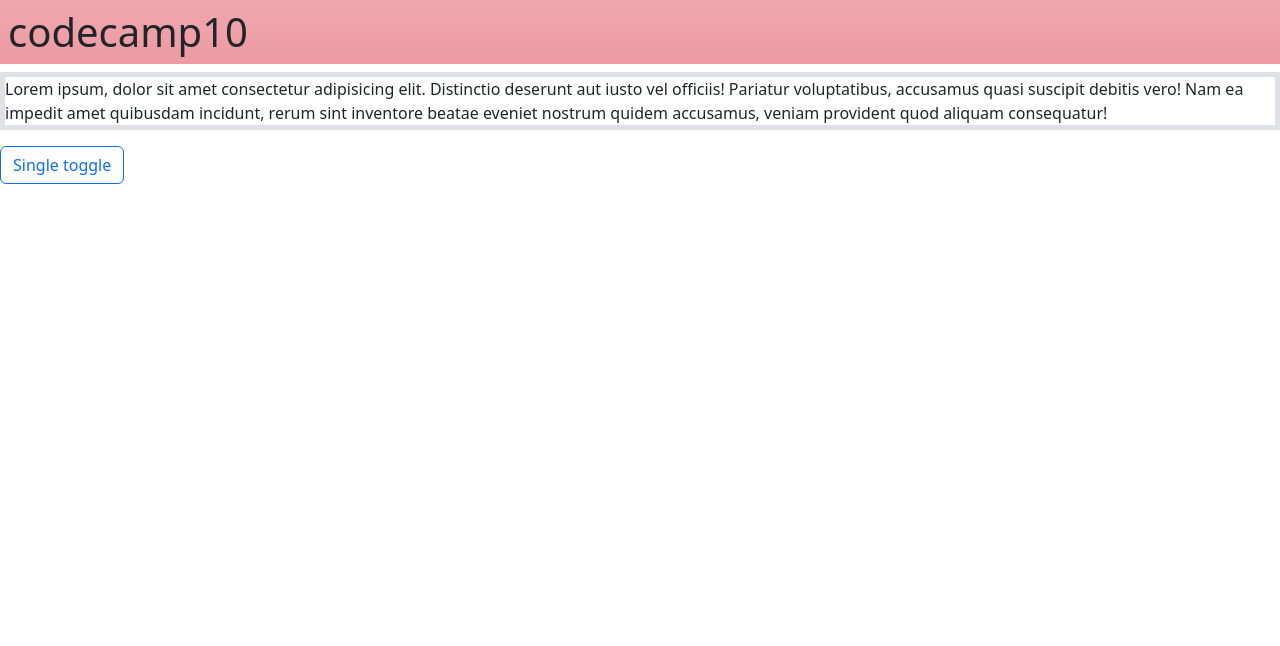
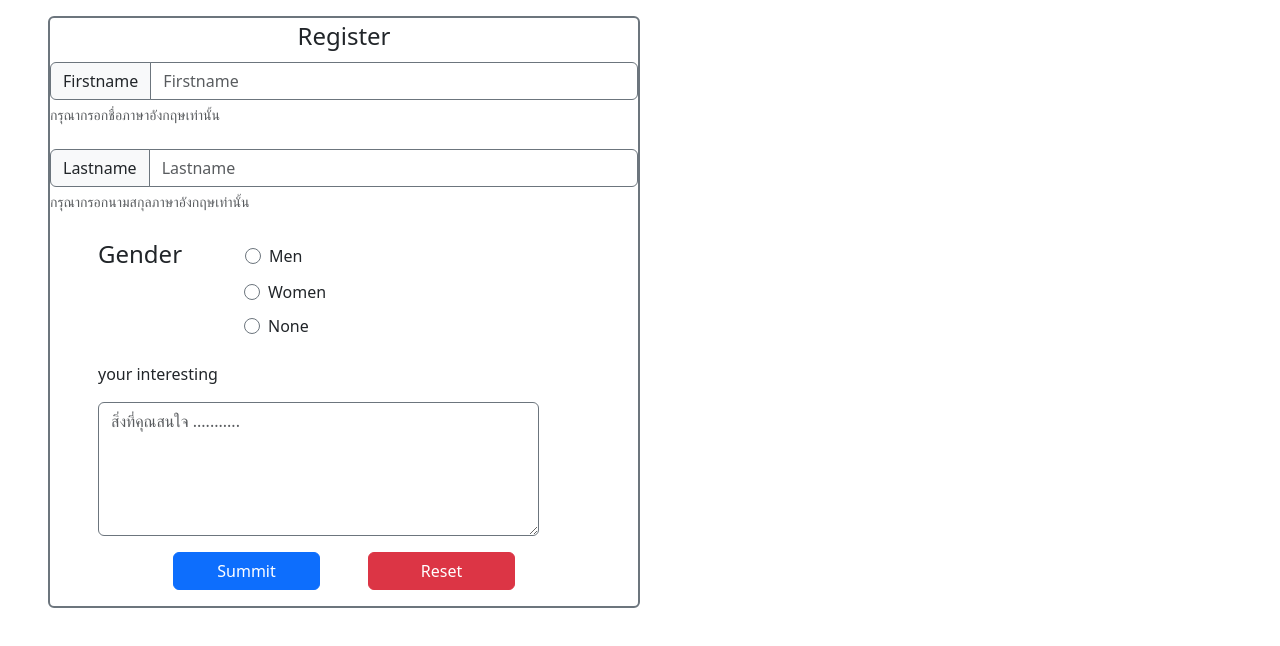
Before and after one commit to Sarunyamk/test, a website: page codecamp/bootstrap/bootstrap.html in a window 1280 px wide. Drawn offline with nearby package versions, Linux system fonts and the light colour scheme.

Commit message:
update form

```diff
--- a/codecamp/bootstrap/bootstrap.html
+++ b/codecamp/bootstrap/bootstrap.html
@@ -1,18 +1,83 @@
 <!DOCTYPE html>
 <html lang="en">
+
 <head>
     <meta charset="UTF-8">
     <meta name="viewport" content="width=device-width, initial-scale=1.0">
     <title>Document</title>
-    <link href="https://cdn.jsdelivr.net/npm/bootstrap@5.3.3/dist/css/bootstrap.min.css" rel="stylesheet" integrity="sha384-QWTKZyjpPEjISv5WaRU9OFeRpok6YctnYmDr5pNlyT2bRjXh0JMhjY6hW+ALEwIH" crossorigin="anonymous">
+    <link href="https://cdn.jsdelivr.net/npm/bootstrap@5.3.3/dist/css/bootstrap.min.css" rel="stylesheet"
+        integrity="sha384-QWTKZyjpPEjISv5WaRU9OFeRpok6YctnYmDr5pNlyT2bRjXh0JMhjY6hW+ALEwIH" crossorigin="anonymous">
 </head>
-<body>
-<h1 class="bg-danger bg-gradient bg-opacity-50 p-2 my">codecamp10</h1>
-<p class="border border-5">Lorem ipsum, dolor sit amet consectetur adipisicing elit. Distinctio deserunt aut iusto vel officiis! Pariatur voluptatibus, accusamus quasi suscipit debitis vero! Nam ea impedit amet quibusdam incidunt, rerum sint inventore beatae eveniet nostrum quidem accusamus, veniam provident quod aliquam consequatur!</p>
 
-<input type="checkbox" class="btn-check" id="btn-check-outlined" autocomplete="off">
-<label class="btn btn-outline-primary" for="btn-check-outlined">Single toggle</label><br>
+<body class="body ">
 
-    <script src="https://cdn.jsdelivr.net/npm/bootstrap@5.3.3/dist/js/bootstrap.bundle.min.js" integrity="sha384-YvpcrYf0tY3lHB60NNkmXc5s9fDVZLESaAA55NDzOxhy9GkcIdslK1eN7N6jIeHz" crossorigin="anonymous"></script>
+    <form action="action_page.php" class="w-50 h-auto ps-5 ">
+        <p>
+            <fieldset class="border border-2 rounded border-secondary">
+                <legend style="text-align: center;">Register</legend>
+                <div class="input-group">
+                    <span class="input-group-text border-secondary">
+                        <label for="firstname">Firstname</label>
+                    </span>
+                    <input class="form-control border-secondary" type="text" id="firstname" placeholder="Firstname" required>
+                </div>
+                <div class="form-text">กรุณากรอกชื่อภาษาอังกฤษเท่านั้น</div>
+                <br>
+
+                <div class="input-group">
+                    <span class="input-group-text border-secondary">
+                        <label for="lastname">Lastname</label>
+                    </span>
+                    <input class="form-control border-secondary" type="text" id="lastname" placeholder="Lastname" required>
+                </div>
+                <div class="form-text">กรุณากรอกนามสกุลภาษาอังกฤษเท่านั้น</div>
+                <br>
+
+                <div class="input-group">
+
+
+                    <legend class="col-4 ps-5">Gender</legend>
+                    <div class="col-8 pt-2">
+                        <div class="form-check">
+                            <input class="form-check-input border-secondary" type="radio" name="gendermen" id="gender">
+                            <label class="form-check-label" for="gendermen">Men</label>
+
+                        </div>
+                    </div>
+                    <div class="col-4"></div>
+                    <div class="col-8 pb-2">
+                        <div class="form-check">
+                            <input class="form-check-input border-secondary" type="radio" name="gendermen" id="gender">
+                            <label class="form-check-label" for="gendermen">Women</label>
+                        </div>
+                    </div>
+                    <div class="col-4"></div>
+                    <div class="col-8 pb-2">
+                        <div class="form-check">
+                            <input class="form-check-input border-secondary" type="radio" name="gendermen" id="gender">
+                            <label class="form-check-label" for="gendermen">None</label>
+                        </div>
+                    </div>
+                    <br><br>
+
+                </div>
+                <p>
+                    <label class="ps-5" for="etc">your interesting</label>
+                </p>
+                <textarea class="ms-5 w-75 rounded form-control border-secondary" name="etc" id="etc" rows="5" placeholder="สิ่งที่คุณสนใจ ..........."></textarea>
+
+                <div class="d-flex justify-content-center mb-3 mt-3">
+                    <button class="btn btn-primary w-25">Summit</button>
+                    <input class="btn btn-danger w-25 ms-5" type="reset">
+                </div>
+
+            </fieldset>
+        </p>
+    </form>
+
+    <script src="https://cdn.jsdelivr.net/npm/bootstrap@5.3.3/dist/js/bootstrap.bundle.min.js"
+        integrity="sha384-YvpcrYf0tY3lHB60NNkmXc5s9fDVZLESaAA55NDzOxhy9GkcIdslK1eN7N6jIeHz" crossorigin="anonymous">
+    </script>
 </body>
+
 </html>
```
Also changed, not shown: codecamp/bootstrap/bootstrapgrid.html (+46 -7 lines).
